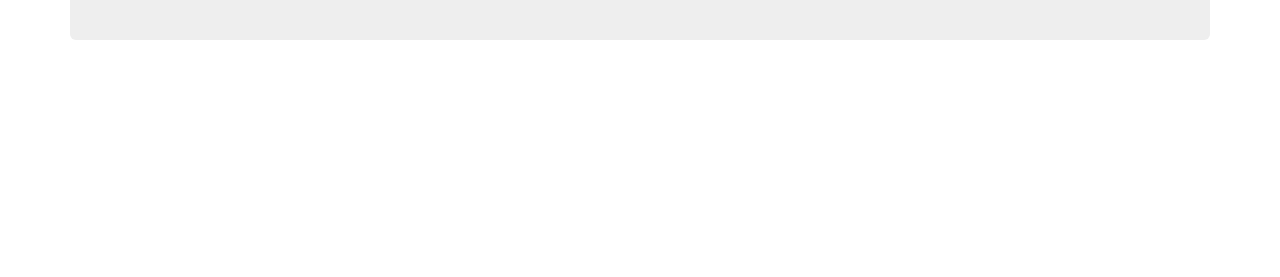
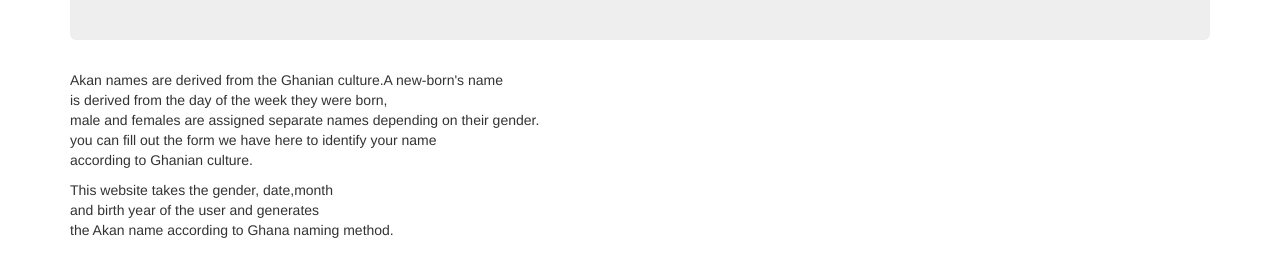
Before and after one commit to mag49/Akan-names, a plain HTML site: page index.html in a window 1280 px wide. Shown: the part 155-432 px from the top of the page. Drawn offline with nearby package versions, Linux system fonts and the light colour scheme; files that its build step writes are made by us from their sources.

Commit message:
add a div with class card and paragraph about Akan names culture.

```diff
--- a/index.html
+++ b/index.html
@@ -15,5 +15,10 @@
         <div class="jumbotron">
       <h1>AKAN NAME GENERATOR</h1>
       </div>
+      <div class="card">
+        <P>Akan names are derived from the Ghanian culture.A new-born's name<br>
+          is derived from the day of the week they were born,<br>male and females are assigned separate names depending on their gender.<br>
+          you can fill out the form we have here to identify your name<br> according to Ghanian culture.</P>
+          <p>This website takes the gender, date,month<br> and birth year of the user and generates<br>the Akan name according to Ghana naming method.</p>
 </body>
 </html>
```
